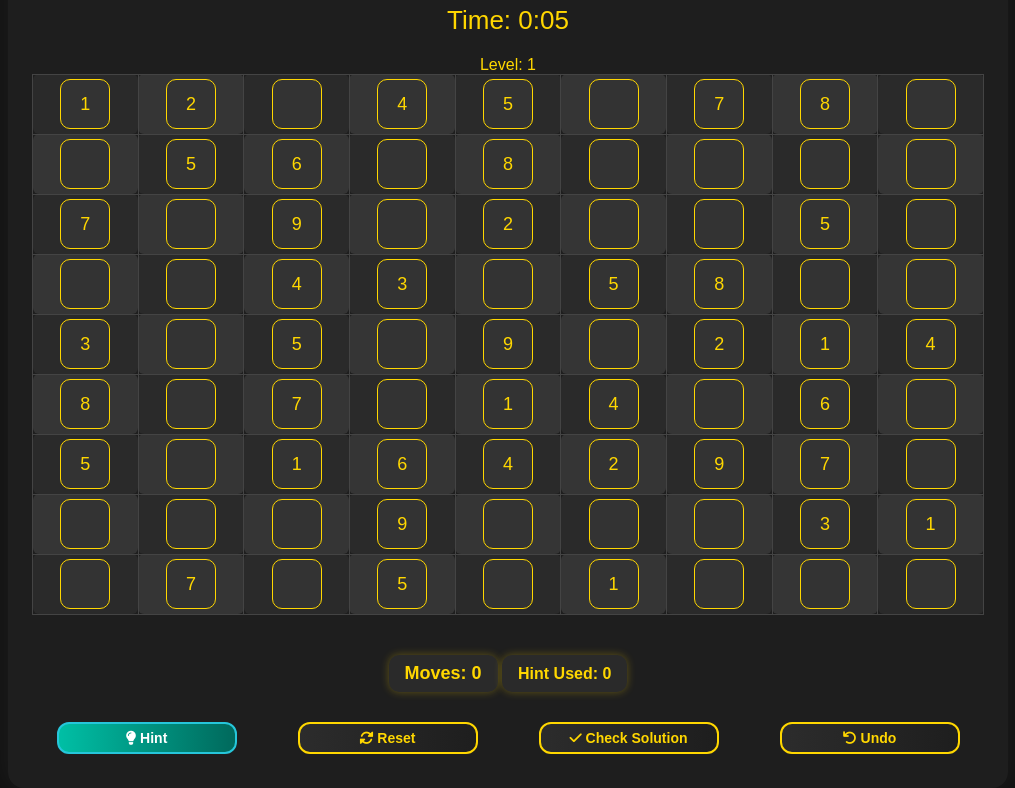
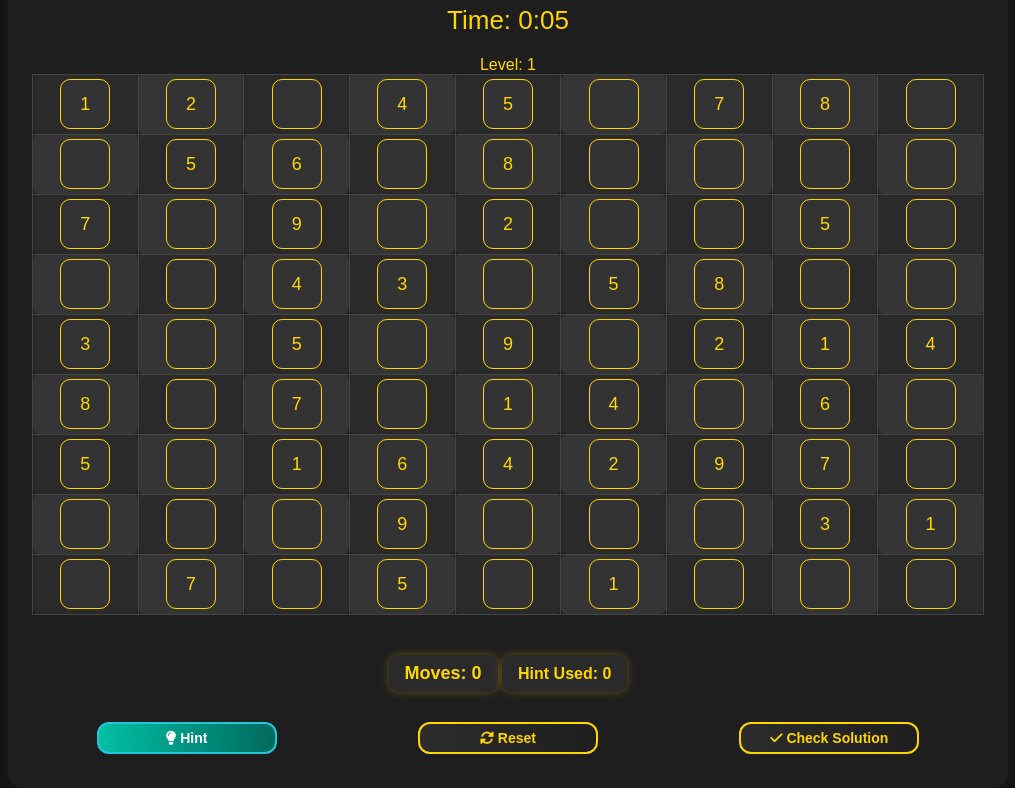
Before and after one commit to Game-patch/Sudoku-v1, a plain HTML site: page suduko/index.html in a window 1280 px wide. Shown: the part 53-841 px from the top of the page, without its empty margins (132-1147 px from the left). Drawn offline with Linux system fonts and the light colour scheme.

Commit message:
Update index.html

```diff
--- a/suduko/index.html
+++ b/suduko/index.html
@@ -7,6 +7,12 @@
     <link rel="stylesheet" href="style.css">
     <!-- Add Font Awesome CDN link -->
     <link href="https://cdnjs.cloudflare.com/ajax/libs/font-awesome/6.0.0-beta3/css/all.min.css" rel="stylesheet">
+
+
+
+
+
+
 </head>
 <body>
 
@@ -28,19 +34,19 @@
                 <i class="fas fa-lightbulb"></i> Hint
             </button>
 
-            <button class="btn-reset" onclick="resetGrid()">
+            <button onclick="restartPuzzle()">
                 <i class="fas fa-sync-alt"></i> Reset
             </button>
+
             <button class="btn-check-solution" onclick="checkSolution()">
                 <i class="fas fa-check"></i> Check Solution
             </button>
-            <button class="btn-undo" onclick="undo()">
-                <i class="fas fa-undo"></i> Undo
-            </button>
+
         </div>
     </div>
 
+    <!-- Link to script.js at the end of the body -->
+    <script src="script.js"></script>
 
-    <script src="script.js"></script>
 </body>
 </html>
```
